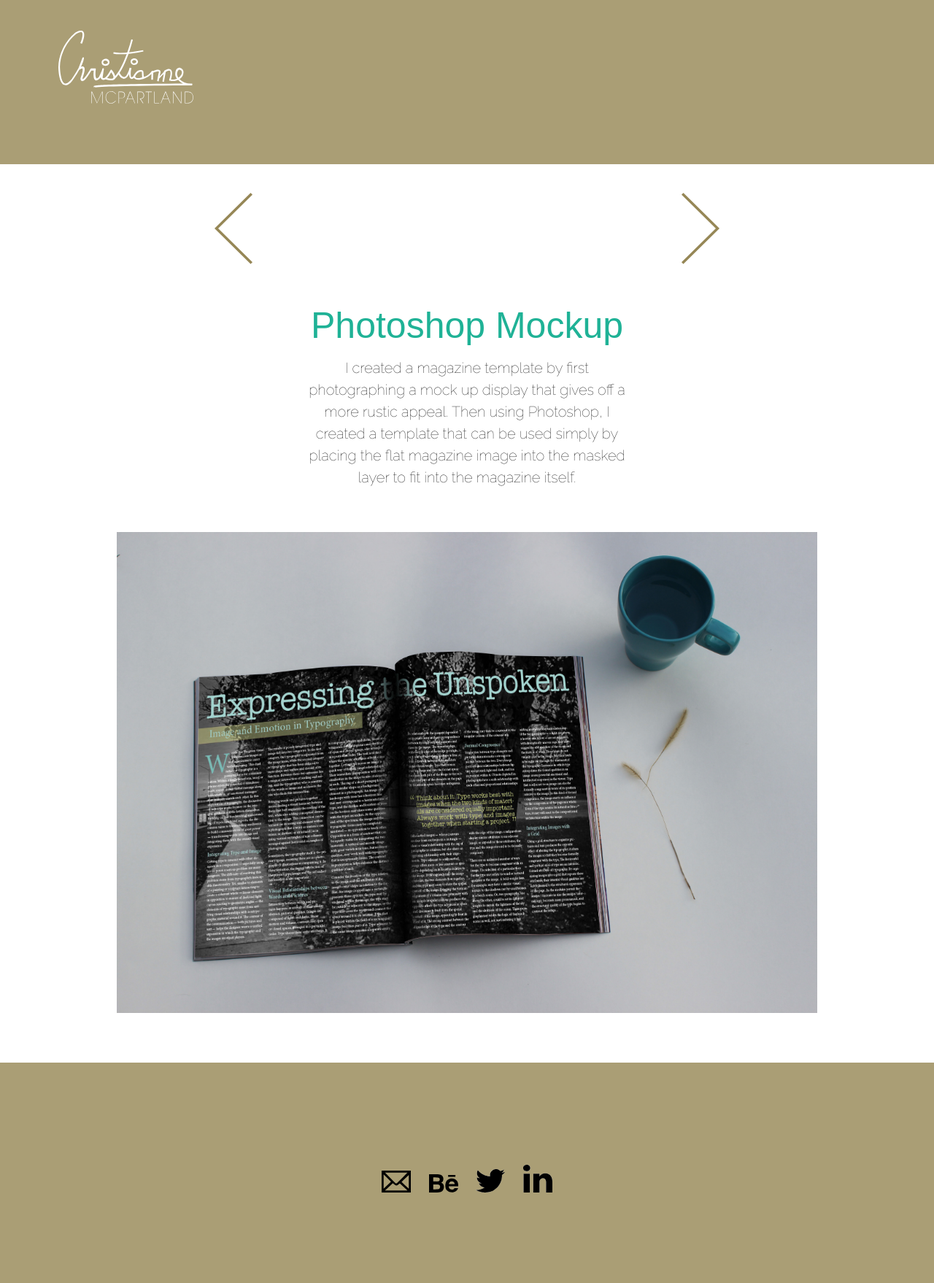
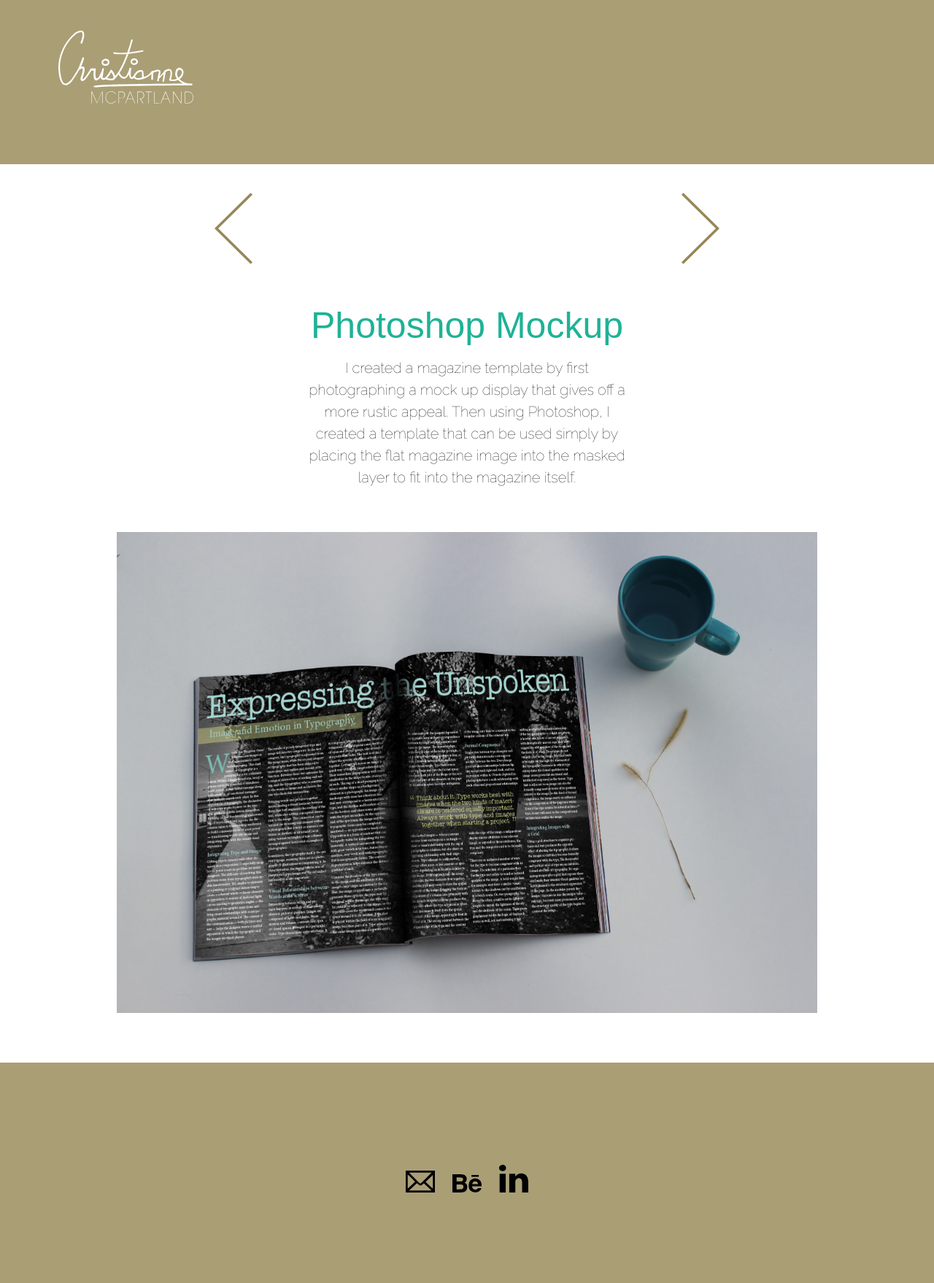
Before and after one commit to christianne-mcpartland/portfolio, a Jekyll site: the page built from piece_four.html, in a window 1280 px wide. Shown: the whole page at 73% size. Built offline with Jekyll 4.4.1, drawn with Linux system fonts in a browser that asks for light colours.

Commit message:
removal of twitter icon

```diff
--- a/_layouts/default.html
+++ b/_layouts/default.html
@@ -46,10 +46,6 @@
                 <img class="social" src="{{site.baseurl}}/images/social-media-portfolio.svg" alt="behance icon">
              </a>
 
-            <a href="https://twitter.com/katzdoe">
-                <img class="social" src="{{site.baseurl}}/images/twitter-icon.svg" alt="twitter icon">
-            </a>
-
             <a href="https://ca.linkedin.com/in/christiannem">
                  <img class="social" src="{{site.baseurl}}/images/linkedin-icon.svg" alt="linkedin icon">
              </a>
```
